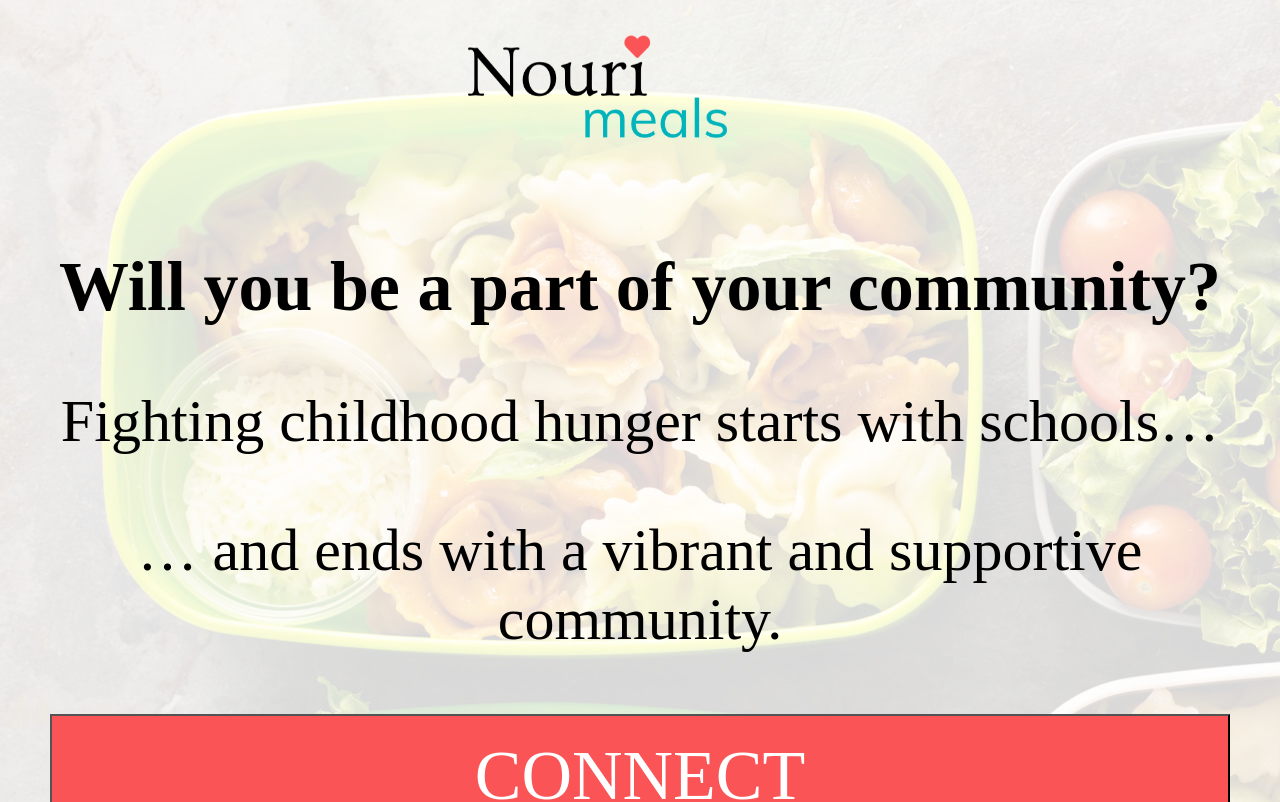
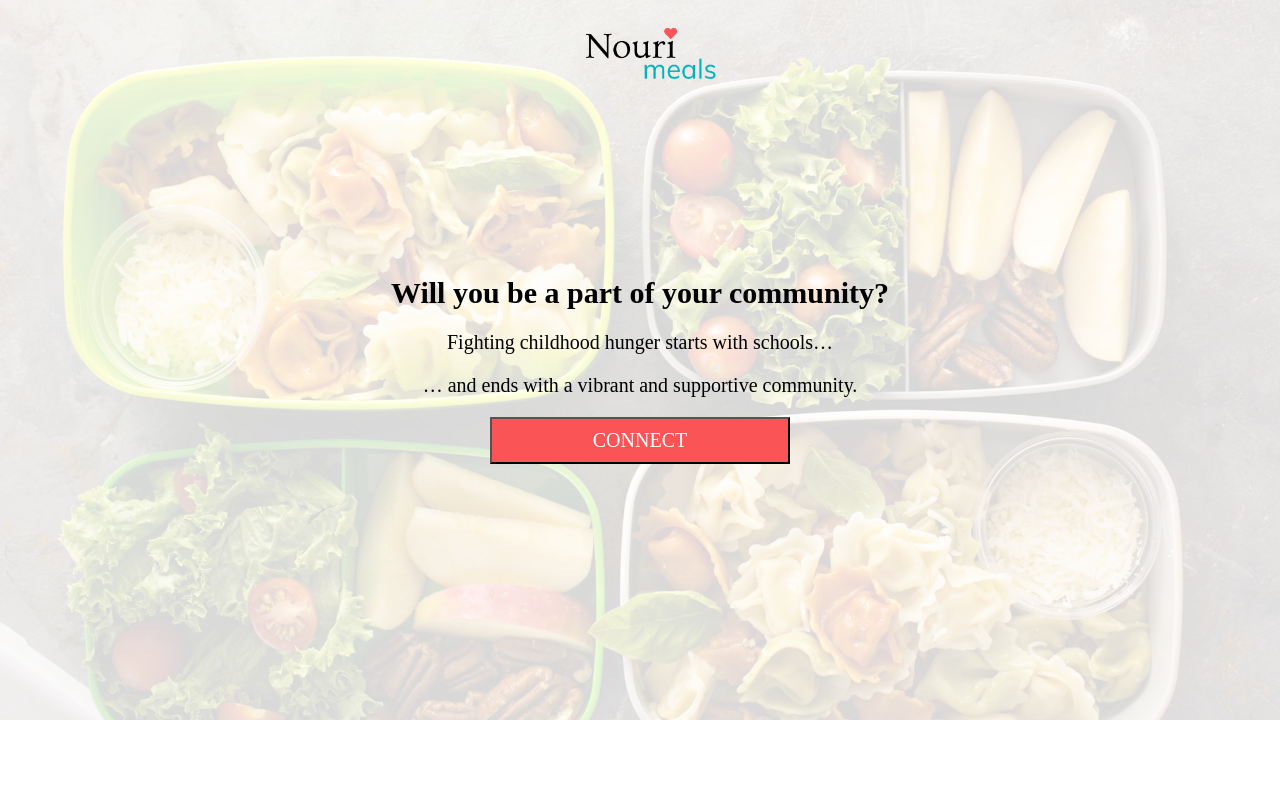
Before and after one commit to nourimeals/website, a React app: page / in a window 1280 px wide. Shown: the top 802 px of the page. Built offline with nearby package versions, Linux system fonts and the light colour scheme.

Commit message:
desktop version

```diff
--- a/src/components/header/header.scss
+++ b/src/components/header/header.scss
@@ -7,5 +7,10 @@
   #logo {
     margin: 0 auto;
     width: 300px;
+    @media (min-width: 700px) {
+      width: 150px;
+      position: fixed;
+      left: 45vw;
+    }
   }
 }
--- a/src/components/home/home.scss
+++ b/src/components/home/home.scss
@@ -2,18 +2,28 @@ $bg-img: url('../../images/meal-prep.jpg');
 
 #hero-block {
   background-image: $bg-img;
+  background-size: cover;
 
   .cta-block {
     background-color: #ffffffd8;
     padding: 200px 50px;
     text-align: center;
+    @media (min-width: 700px) {
+      padding: 20vw 10vw;
+    }
 
     h1 {
       font-size: 70px;
+      @media (min-width: 700px) {
+        font-size: 30px;
+      }
     }
 
     p {
       font-size: 60px;
+      @media (min-width: 700px) {
+        font-size: 20px;
+      }
     }
 
     a {
@@ -25,6 +35,11 @@ $bg-img: url('../../images/meal-prep.jpg');
         font-size: 70px;
         text-transform: uppercase;
         padding: 20px;
+        @media (min-width: 700px) {
+          font-size: 20px;
+          padding: 10px;
+          width: 300px;
+        }
       }
     }
   }
```
Also changed, not shown: 2 other files (tests, documents, lock files or other folders).
